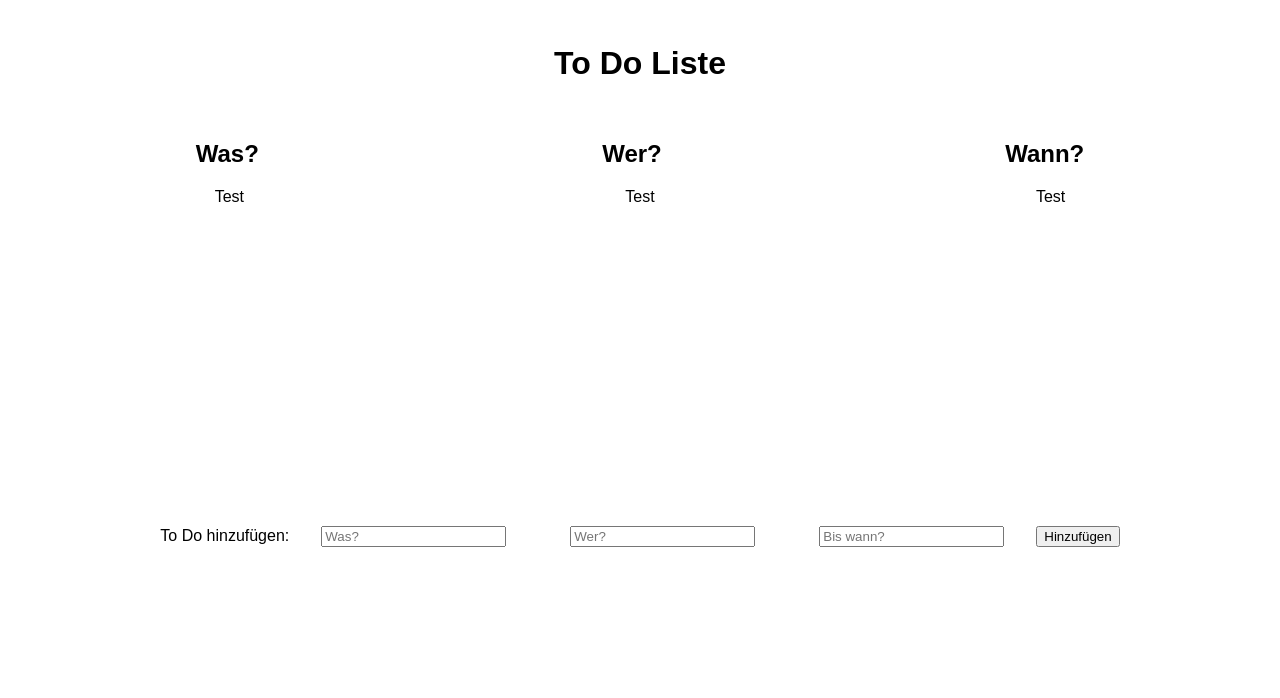
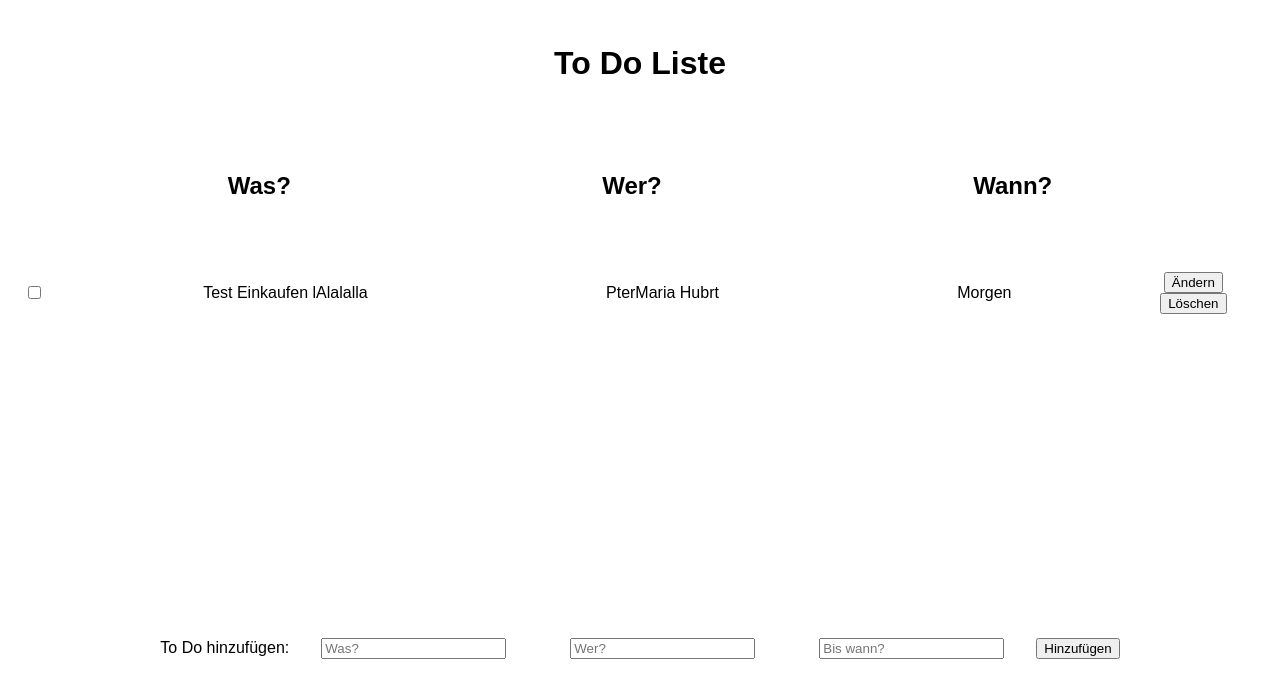
Before and after one commit to nightWolf666/react_toDoList_app, a React (Vite) app: page / in a window 1280 px wide. Shown: the top 698 px of the page. Built offline with nearby package versions, Linux system fonts and the light colour scheme.

Commit message:
List CSS styling

```diff
--- a/src/App.css
+++ b/src/App.css
@@ -9,12 +9,20 @@
 .heading-was-wer-wann {
   display: flex;
   justify-content: space-around;
-  padding-top: 1em;
+  padding: 3em;
 }
 
-.toDoList {
+.list {
+  display: flex;
+  justify-content: space-between;
+  align-items: center;
+}
+
+.ulToDoList {
   display: flex;
   justify-content: space-around;
+  list-style-type: none;
+  width: 85%;
 }
 
 .formContainer {
--- a/src/components/List.jsx
+++ b/src/components/List.jsx
@@ -7,10 +7,19 @@ const List = () => {
                 <h2>Wer?</h2>
                 <h2>Wann?</h2>
             </div>
-            <div class="toDoList">
-                <span>Test</span>
-                <span>Test</span>
-                <span>Test</span>
+            <div class="list">
+                <label>
+                    <input type="checkbox" />
+                </label>
+                <ul class="ulToDoList">
+                    <li>Test Einkaufen lAlalalla</li>
+                    <li>PterMaria Hubrt</li>
+                    <li>Morgen</li>
+                </ul>
+                <span class="ul-btn">
+                    <button>Ändern</button>
+                    <button>Löschen</button>
+                </span>
             </div>
         </>
         )
```
